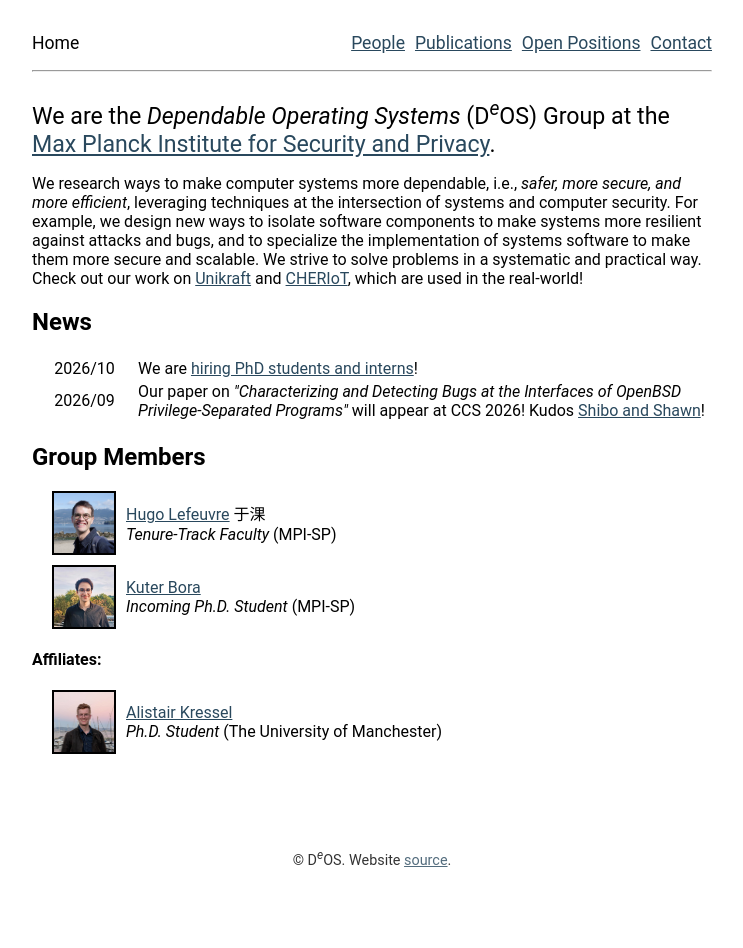
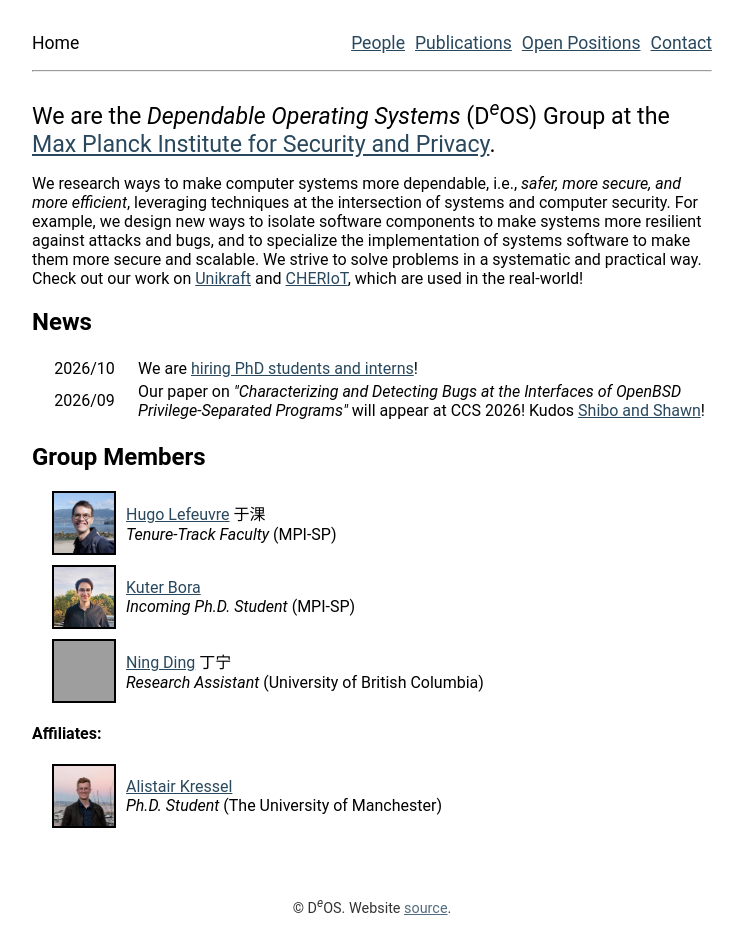
Before and after one commit to mpi-sp-deos/mpi-sp-deos.github.io, a Jekyll site: the page built from index.md, in a window 1280 px wide. Shown: the whole page, without its empty margins (268-1011 px from the left). Built offline with Jekyll 4.4.1, drawn with Linux system fonts in a browser that asks for light colours; before the commit the page ends 900 px from its top, so only the background shows below that; grey boxes are pictures that could not be loaded.

Commit message:
Add Ning
Signed-off-by: Hugo Lefeuvre <hugo.lefeuvre@mpi-sp.org>

```diff
--- a/_data/people.yml
+++ b/_data/people.yml
@@ -15,6 +15,12 @@ current:
   affiliation: MPI-SP
   picture: kuter-bora.webp
   link: https://kuterbora.github.io/
+- name: Ning Ding
+  othername: 丁宁
+  role: Research Assistant
+  affiliation: University of British Columbia
+  picture: ning-ding.jpg
+  link: https://nding0405.org/
 
 affiliate:
 - name: Alistair Kressel
@@ -36,3 +42,4 @@ alumni:
   role: Undergraduate Researcher
   affiliation: UBC
   picture: shawn-zhang.webp
+  link: https://shao-chen-zhang.github.io/
```
Also changed, not shown: 1 other file.
